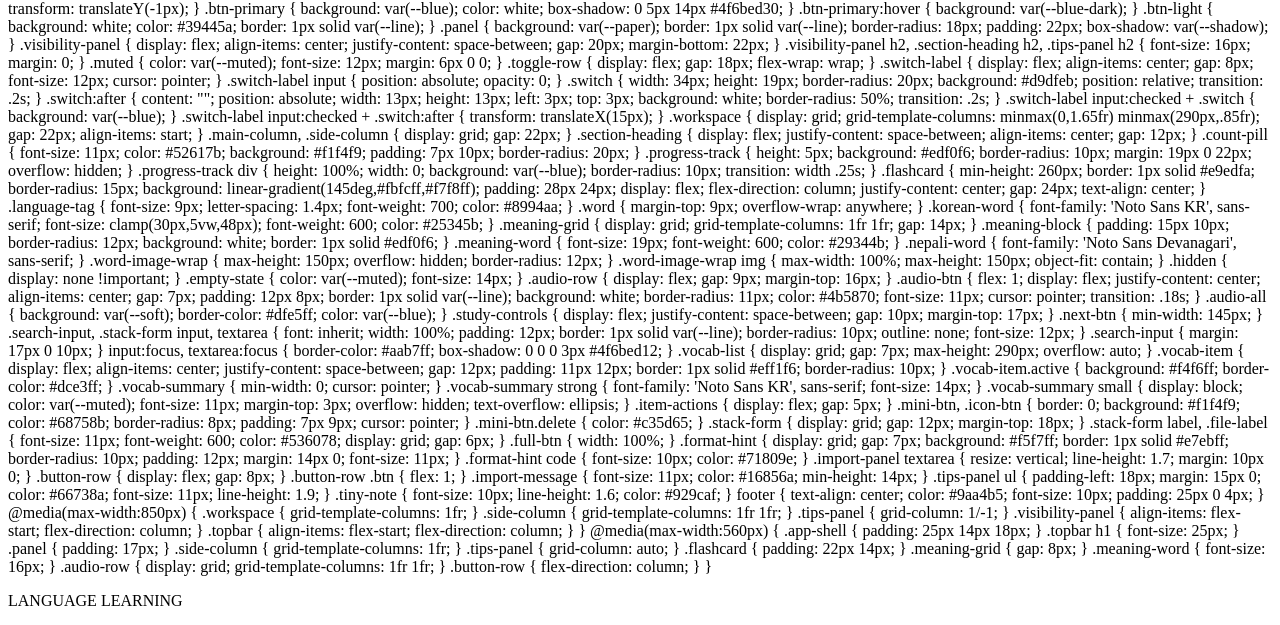
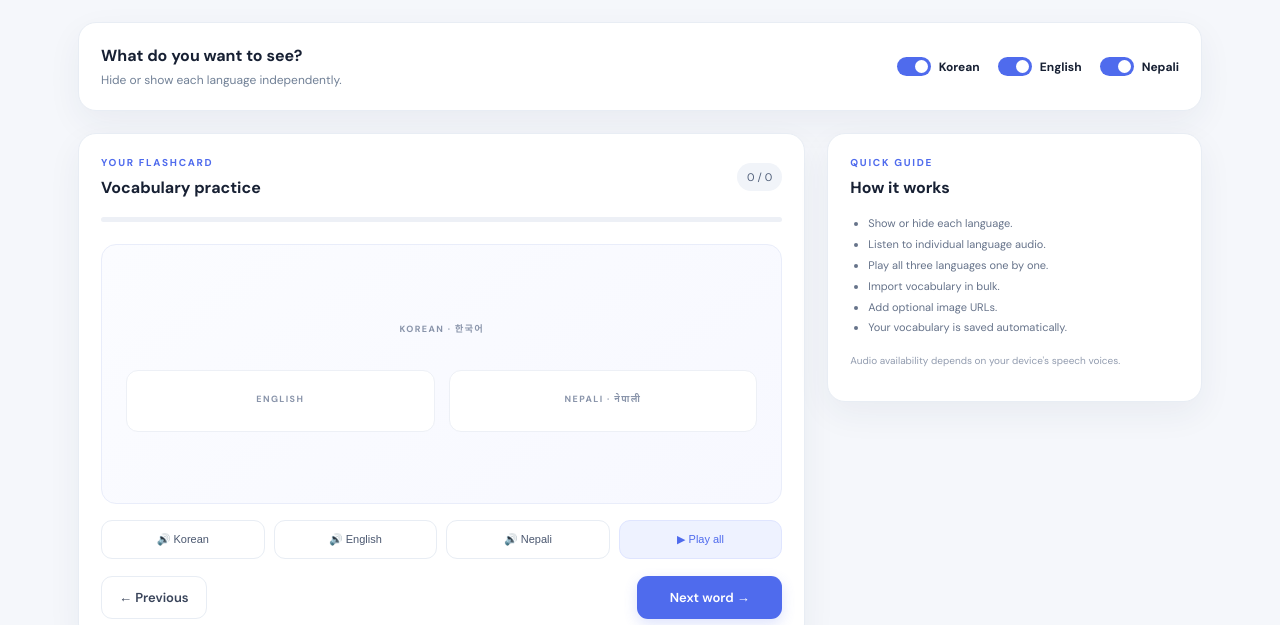
Before and after one commit to Unil-Meche/Just-play, a plain HTML site: page index.html in a window 1280 px wide. Shown: the part 134-759 px from the top of the page. Drawn offline with Linux system fonts and the light colour scheme.

Commit message:
Update index.html with styles and script adjustments
Added style section and adjusted script tag placement.

```diff
--- a/index.html
+++ b/index.html
@@ -6,7 +6,7 @@
 <meta name="viewport" content="width=device-width, initial-scale=1.0">
 <title>Korean Vocabulary Studio</title>
 <link rel="stylesheet" href="style.css">
-
+  <style>
 @import url('https://fonts.googleapis.com/css2?family=DM+Sans:wght@400;500;600;700&family=Noto+Sans+Devanagari:wght@400;500;600;700&family=Noto+Sans+KR:wght@400;500;600;700&display=swap');
 
 :root {
@@ -566,6 +566,7 @@ footer {
     flex-direction: column;
   }
 }
+</style>
 </head>
 <body>
 
@@ -792,9 +793,9 @@ footer {
 
 </main>
 
-<script src="script.js"></script>
+<script src="script.js">
 
-  const STORAGE_KEY = "koreanVocabularyStudio.v1";
+const STORAGE_KEY = "koreanVocabularyStudio.v1";
 
 let words = loadWords();
 let currentIndex = 0;
@@ -1242,6 +1243,6 @@ document.addEventListener("keydown", event => {
 
 // Start application
 render();
-
+</script>
 </body>
 </html>
```
